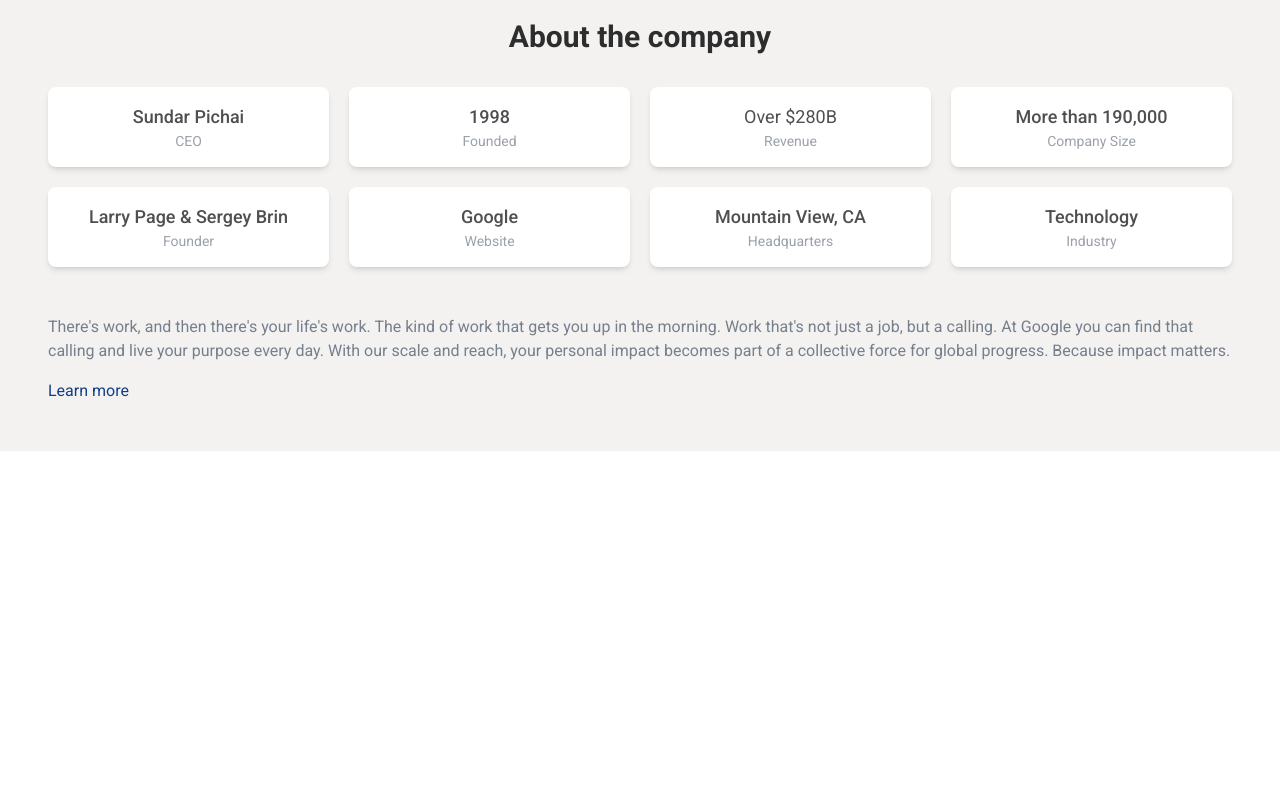
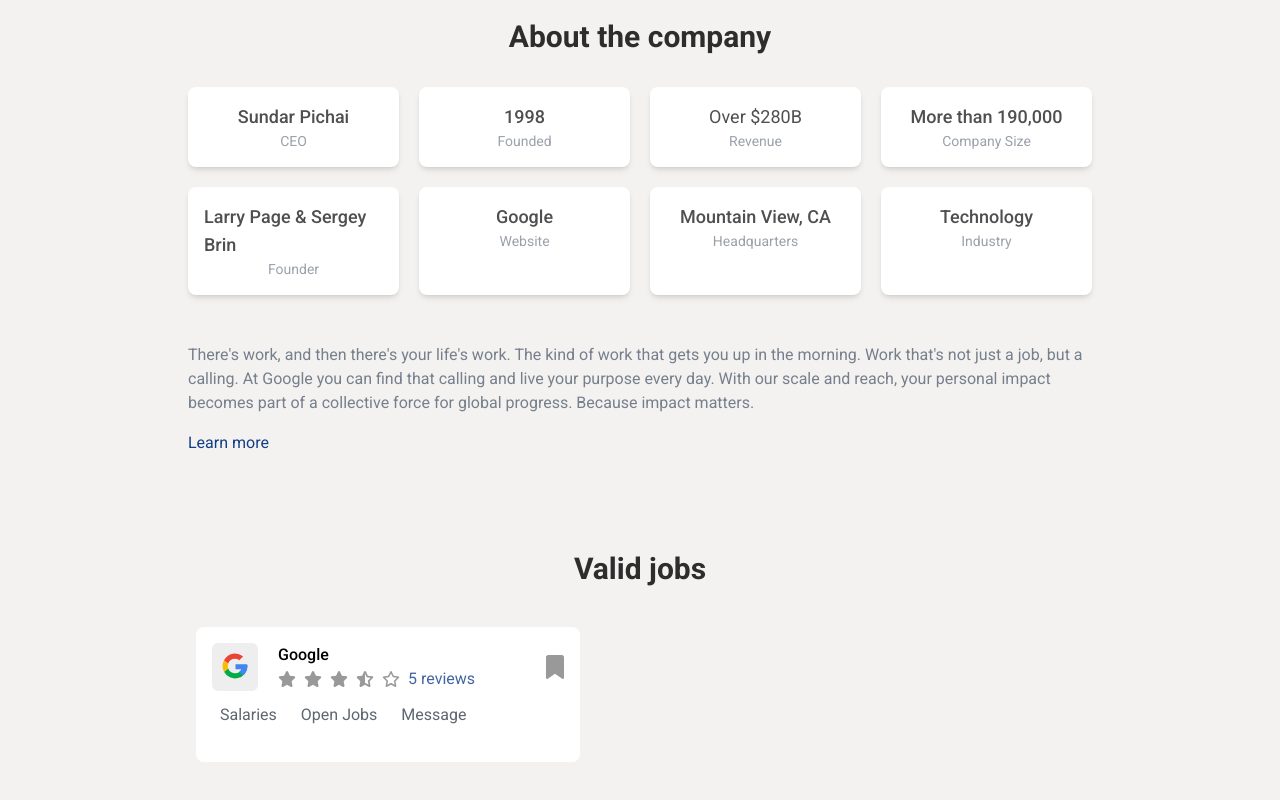
Before and after one commit to Qaddemly/frontend-client, a React (Vite) app: page /companyProfile in a window 1280 px wide. Shown: the part 446-1246 px from the top of the page. Before the commit the page ends 897 px from the top, so only its background shows below. Built offline with nearby package versions, Linux system fonts and the light colour scheme.

Commit message:
changed Company page name to FindCompany to be more accurate with some minimal changes

```diff
--- a/src/components/common/CompanyProfileBody.tsx
+++ b/src/components/common/CompanyProfileBody.tsx
@@ -1,10 +1,16 @@
+import CompanyCard from "./CompanyCard";
 import CompanyProfileCard from "./CompanyProfileCard";
 
 function CompanyProfileBody() {
   return (
-    <div className="mx-auto max-w-[1440px] px-6 py-12 md:px-12">
+    <>
+      {/* About Us section  */}
+      <div className="mx-auto max-w-[1000px] px-6 py-12 md:px-12">
         {/* Section Title */}
-      <h2 className="mb-8 text-center text-2xl font-semibold text-gray-800 md:text-3xl">
+        <h2
+          id="about-the-company"
+          className="mb-8 text-center text-2xl font-semibold text-gray-800 md:text-3xl"
+        >
           About the company
         </h2>
         {/* Cards Section */}
@@ -30,11 +36,12 @@ function CompanyProfileBody() {
         {/* Description Section */}
         <div className="text-left text-gray-500">
           <p className="mb-4 text-sm leading-relaxed md:text-base">
-          There's work, and then there's your life's work. The kind of work that
-          gets you up in the morning. Work that's not just a job, but a calling.
-          At Google you can find that calling and live your purpose every day.
-          With our scale and reach, your personal impact becomes part of a
-          collective force for global progress. Because impact matters.
+            There's work, and then there's your life's work. The kind of work
+            that gets you up in the morning. Work that's not just a job, but a
+            calling. At Google you can find that calling and live your purpose
+            every day. With our scale and reach, your personal impact becomes
+            part of a collective force for global progress. Because impact
+            matters.
             {/* Should come from Back-end */}
           </p>
           <a href="#" className="text-main hover:underline">
@@ -42,6 +49,25 @@ function CompanyProfileBody() {
           </a>
         </div>
       </div>
+
+      {/* Valid jobs section  */}
+      <div className="mx-auto max-w-[1000px] px-6 py-12 md:px-12">
+        {/* Section Title */}
+        <h2
+          id="valid-jobs-in-company"
+          className="mb-8 text-center text-2xl font-semibold text-gray-800 md:text-3xl"
+        >
+          Valid jobs
+        </h2>
+        <div className="mt-8 grid grid-cols-1 gap-6 sm:grid-cols-2 md:grid-cols-3">
+          <CompanyCard
+            companyName="Google"
+            // companyImage="../assets/google-logo.svg"
+            numberOfReviews={5}
+          />
+        </div>
+      </div>
+    </>
   );
 }
 
--- a/src/components/common/Profile.tsx
+++ b/src/components/common/Profile.tsx
@@ -12,6 +12,7 @@ import { faGoogle } from "@fortawesome/free-brands-svg-icons";
 type profileProps = { name: string; rating: number; numberOfReviews: number };
 
 function Profile({ name, rating, numberOfReviews }: profileProps) {
+  // المفروض ازود الصورة في ال props
   return (
     <div className="mx-auto flex w-full flex-col items-center justify-between bg-light-secondary p-6 md:px-12 md:pb-0 md:pt-12">
       {/* Log, Info and Actions */}
@@ -67,7 +68,12 @@ function Profile({ name, rating, numberOfReviews }: profileProps) {
       {/* Navigation Section */}
       <div className="bor mb-0 flex w-full justify-center text-sm text-gray-600">
         <ul className="flex gap-10 border-b border-gray-600 sm:gap-20 md:gap-36">
-          <li className="cursor-pointer pb-2 hover:text-gray-800">About Us</li>
+          <li
+            // href="#about-the-company" //في حاجة غلط مش عارفها
+            className="cursor-pointer pb-2 hover:text-gray-800"
+          >
+            About Us
+          </li>
           <li className="cursor-pointer pb-2 hover:text-gray-800">Jobs</li>
           <li className="cursor-pointer pb-2 hover:text-gray-800">Reviews</li>
         </ul>
--- a/src/pages/Company.tsx
+++ b/src/pages/FindCompany.tsx
@@ -3,7 +3,7 @@ import SearchBar from "../components/common/SearchBar";
 import Footer from "../components/home/Footer";
 import Navbar from "../components/home/Navbar";
 
-function Company() {
+function FindCompany() {
   return (
     <>
       <Navbar />
@@ -78,4 +78,4 @@ function Company() {
   );
 }
 
-export default Company;
+export default FindCompany;
--- a/src/routes/AppRouter.tsx
+++ b/src/routes/AppRouter.tsx
@@ -13,7 +13,7 @@ import SetNewPassword from "../pages/SetNewPassword";
 import MySkills from "../components/profile/MySkills";
 import { Toaster } from "react-hot-toast";
 import ProtectedRoute from "./ProtectedRoute";
-import Company from "../pages/Company";
+import FindCompany from "../pages/Company";
 import CompanyProfile from "../pages/CompanyProfile";
 
 const router = createBrowserRouter([
@@ -46,7 +46,7 @@ const router = createBrowserRouter([
   { path: "/userInfo", element: <UserInfo /> },
   { path: "/forgetPassword", element: <ForgetPassword /> },
   { path: "/setNewPassword", element: <SetNewPassword /> },
-  { path: "/company", element: <Company /> },
+  { path: "/company", element: <FindCompany /> },
   { path: "/companyProfile", element: <CompanyProfile /> },
 ]);
 
```
Lines whose indentation alone changed are shown as unchanged.
